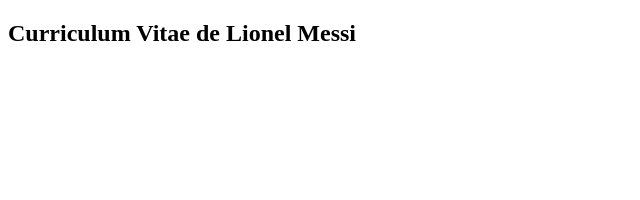
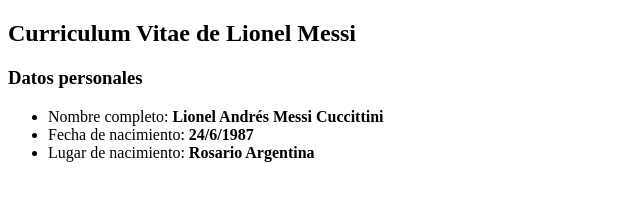
Before and after one commit to Piervil/EntregaE1, a plain HTML site: page index.html in a window 1280 px wide. Shown: the whole page, without its empty margins (0-640 px from the left). Drawn offline with Linux system fonts and the light colour scheme.

Commit message:
datos personales de messi

```diff
--- a/index.html
+++ b/index.html
@@ -11,6 +11,12 @@
     <section>
       <div>
         <h1>Curriculum Vitae de Lionel Messi</h1>
+        <h3>Datos personales</h3>
+        <ul>
+          <li>Nombre completo: <strong>Lionel Andrés Messi Cuccittini</strong></li>
+          <li>Fecha de nacimiento: <strong>24/6/1987</strong></li>
+          <li>Lugar de nacimiento: <strong>Rosario Argentina</strong></li>
+        </ul>
       </div>
     </section>
   </main>
```
